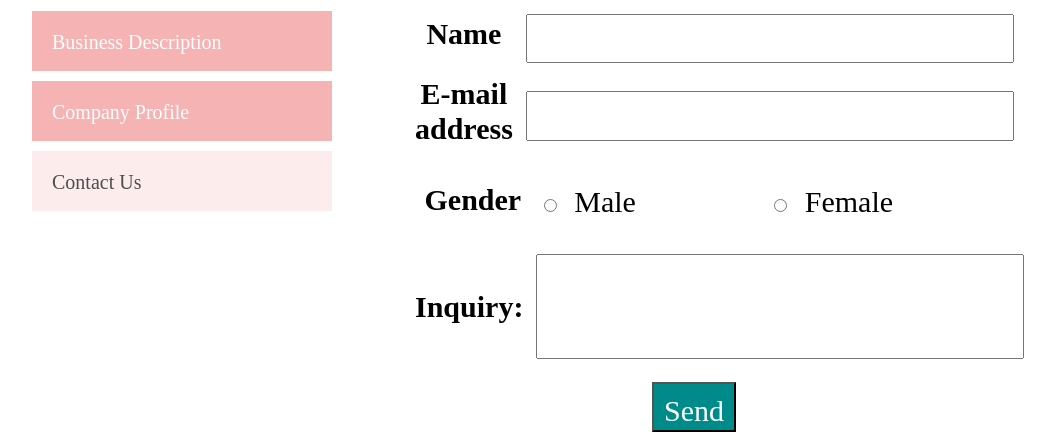
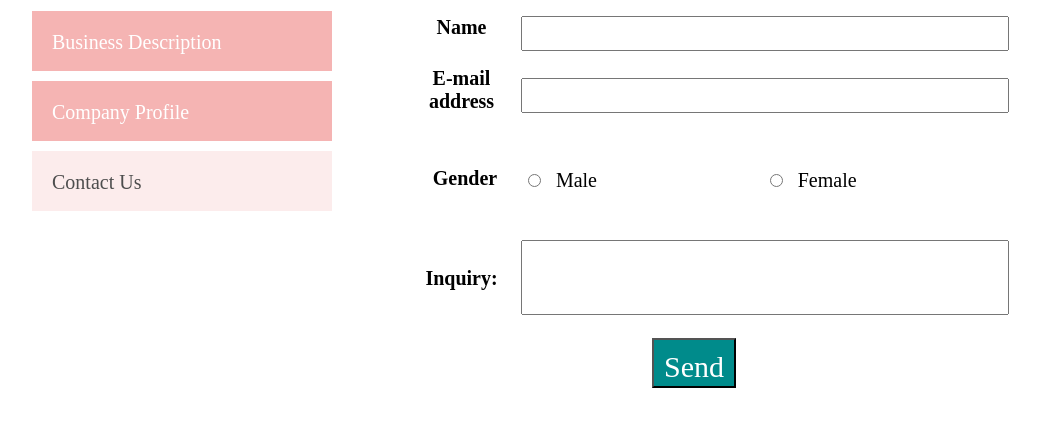
Before and after one commit to Cwaihenya/Assignment1-HTML, a plain HTML site: page inputformrev2.html in a window 1280 px wide. Shown: the part 787-1222 px from the top of the page, without its empty margins (118-1163 px from the left). Drawn offline with nearby package versions, Linux system fonts and the light colour scheme.

Commit message:
Revision 3

```diff
--- a/css/stylex.css
+++ b/css/stylex.css
@@ -14,7 +14,9 @@ body {
   /* Addendum */
  min-height: 100%;
  position: relative;
-
+}
+.form{
+  width: 480px;
 }
 .header {
   background-color: #F5B4B3;
@@ -115,12 +117,11 @@ ul.top_menu {
   }
 .content
 {
-  font-size: 2em;
+  font-size: 1rem;
   display: inline-block;
   float: right;
   text-align: left;
   background-color: #FCECEC;
-
 }
 
 input[type=text]
@@ -128,6 +129,8 @@ input[type=text]
   width: 480px;
   padding-bottom: 10px;
   margin-bottom: 10px;
+  font-size: 10px;
+  line-height: 2em;
 }
 input[form=textbox]
 {
@@ -142,6 +145,7 @@ padding-bottom: 10px;
   display: inline-block;
   float: left;
   text-align: left;
+
 
   /*margin-bottom: 10px;
   margin-left: 45px;
@@ -173,17 +177,21 @@ th{
   display: table-cell;
   margin-bottom: 20px;
   color: white;
+  height: 7rem;
 }
 table td{
 width: 480px;
 margin-right: 0;
 padding-left: 10px;
 margin-left:auto;
-font-size: 3em;
+font-size: 2em;
+height: 7rem;
 }
- table th{font-size: 3em;
+ table th
+ {font-size: 2em;
    padding-bottom: 20px;
    width: 150px;
+   height: 7rem;
 
  }
 
```
